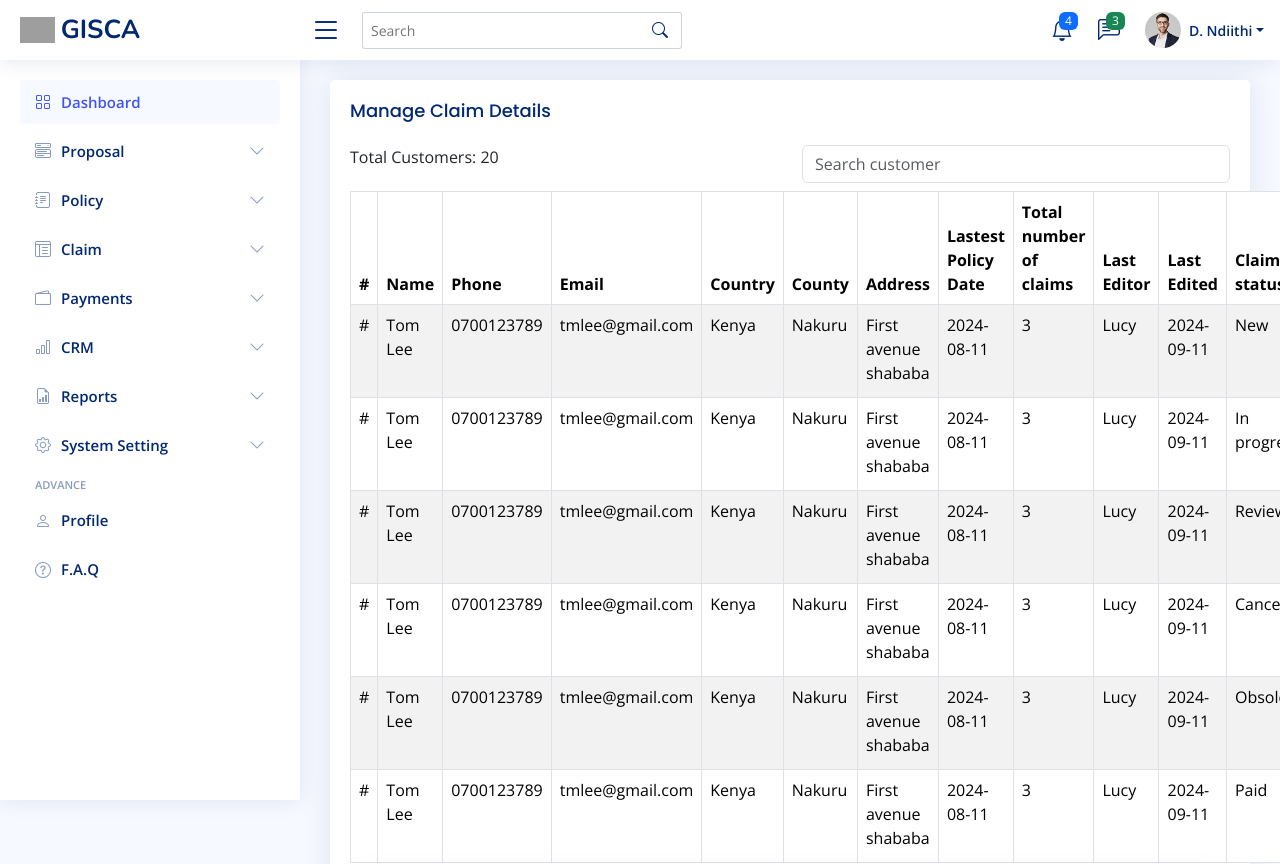
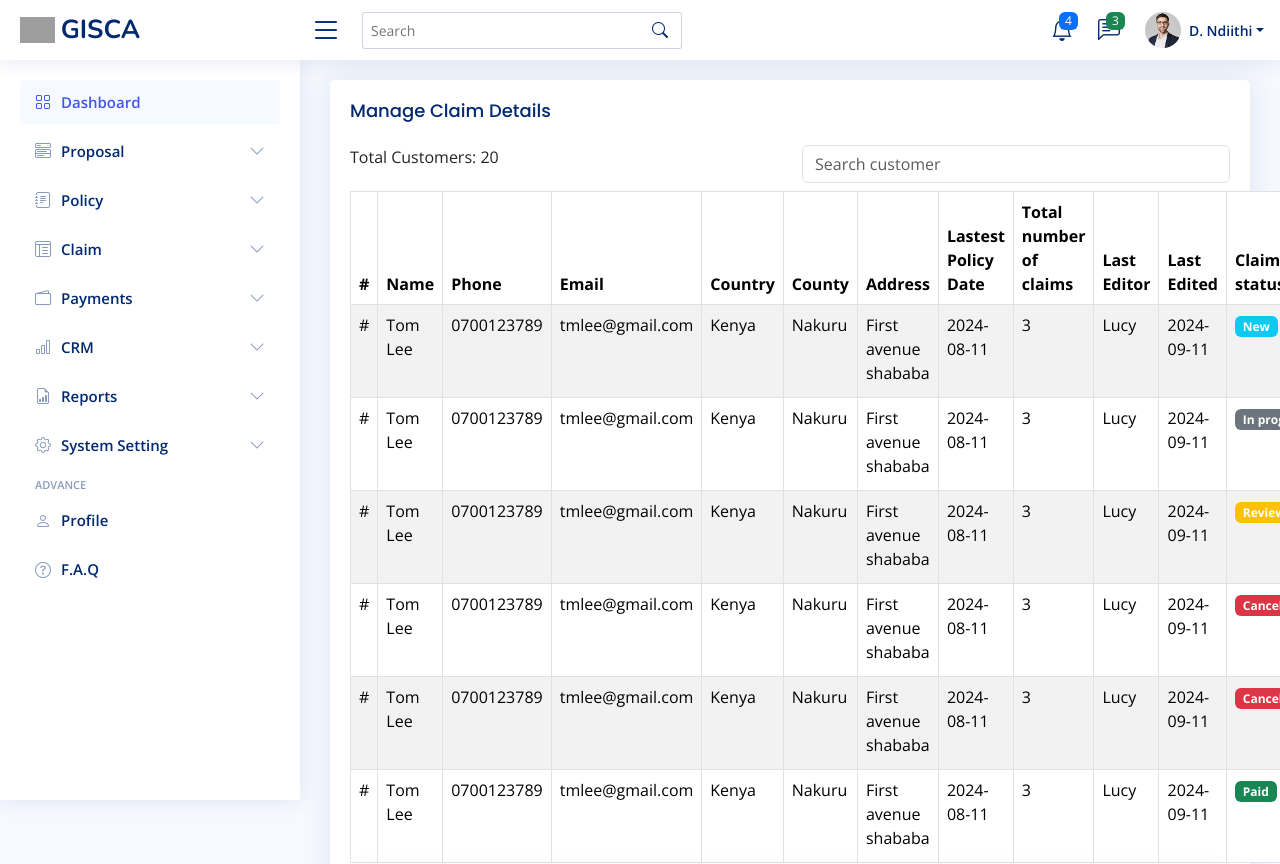
Before and after one commit to General-Insurance-Soft/tchalla, a Next.js app: page /page/claim/manage in a window 1280 px wide. Shown: the top 864 px of the page. Built offline with nearby package versions, Linux system fonts and the light colour scheme; grey boxes are pictures that could not be loaded.

Commit message:
use badges for claim status

```diff
--- a/app/page/claim/manage/page.js
+++ b/app/page/claim/manage/page.js
@@ -49,7 +49,7 @@ export default function Page() {
                                 <td>3</td>
                                 <td>Lucy</td>
                                 <td>2024-09-11</td>
-                                <td>New</td>
+                                <td><span class="badge bg-info">New</span></td>
                                 <td>
                                     <button type="button" style={{ marginRight: "10px" }} className="btn btn-info" ><i className="bi bi-pencil-square"></i></button>
                                     <button type="button" className="btn btn-danger"><i className="bi bi-trash3"></i></button>
@@ -67,7 +67,7 @@ export default function Page() {
                                 <td>3</td>
                                 <td>Lucy</td>
                                 <td>2024-09-11</td>
-                                <td>In progress</td>
+                                <td><span class="badge bg-secondary">In progress</span></td>
                                 <td>
                                     <button type="button" style={{ marginRight: "10px" }} className="btn btn-info" ><i className="bi bi-pencil-square"></i></button>
                                     <button type="button" className="btn btn-danger"><i className="bi bi-trash3"></i></button>
@@ -85,7 +85,7 @@ export default function Page() {
                                 <td>3</td>
                                 <td>Lucy</td>
                                 <td>2024-09-11</td>
-                                <td>Review</td>
+                                <td><span class="badge bg-warning">Review</span></td>
                                 <td>
                                     <button type="button" style={{ marginRight: "10px" }} className="btn btn-info" ><i className="bi bi-pencil-square"></i></button>
                                     <button type="button" className="btn btn-danger"><i className="bi bi-trash3"></i></button>
@@ -103,7 +103,7 @@ export default function Page() {
                                 <td>3</td>
                                 <td>Lucy</td>
                                 <td>2024-09-11</td>
-                                <td>Cancelled</td>
+                                <td><span class="badge bg-danger">Cancelled</span></td>
                                 <td>
                                     <button type="button" style={{ marginRight: "10px" }} className="btn btn-info" ><i className="bi bi-pencil-square"></i></button>
                                     <button type="button" className="btn btn-danger"><i className="bi bi-trash3"></i></button>
@@ -121,7 +121,7 @@ export default function Page() {
                                 <td>3</td>
                                 <td>Lucy</td>
                                 <td>2024-09-11</td>
-                                <td>Obsolete</td>
+                                <td><span class="badge bg-danger">Cancelled</span></td>
                                 <td>
                                     <button type="button" style={{ marginRight: "10px" }} className="btn btn-info" ><i className="bi bi-pencil-square"></i></button>
                                     <button type="button" className="btn btn-danger"><i className="bi bi-trash3"></i></button>
@@ -139,7 +139,7 @@ export default function Page() {
                                 <td>3</td>
                                 <td>Lucy</td>
                                 <td>2024-09-11</td>
-                                <td>Paid</td>
+                                <td><span class="badge bg-success">Paid</span></td>
                                 <td>
                                     <button type="button" style={{ marginRight: "10px" }} className="btn btn-info" ><i className="bi bi-pencil-square"></i></button>
                                     <button type="button" className="btn btn-danger"><i className="bi bi-trash3"></i></button>
```
